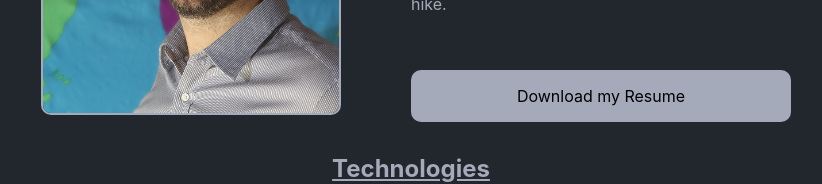
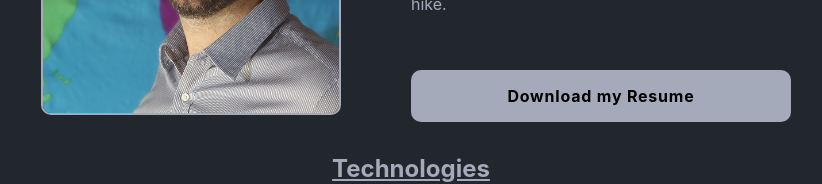
Before and after one commit to mrmatteorusso/portfolio-website, a React (Create React App) app: page / in a window 1280 px wide. Shown: the part 329-513 px from the top of the page, without its empty margins (229-1051 px from the left). Built offline with nearby package versions, Linux system fonts and the light colour scheme.

Commit message:
update resume link style

```diff
--- a/src/index.css
+++ b/src/index.css
@@ -92,8 +92,8 @@ body {
   margin-bottom: 2em;
 }
 
-.main-info a:visited,
-.main-info a:active {
+.main-info p a:visited,
+.main-info p a:active {
   color: white;
 }
 
@@ -105,6 +105,9 @@ body {
   border-radius: 10px;
   display: block;
   text-align: center;
+  font-weight: bold;
+  letter-spacing: 0.8px;
+
   margin: 2em 0;
 }
 
```
